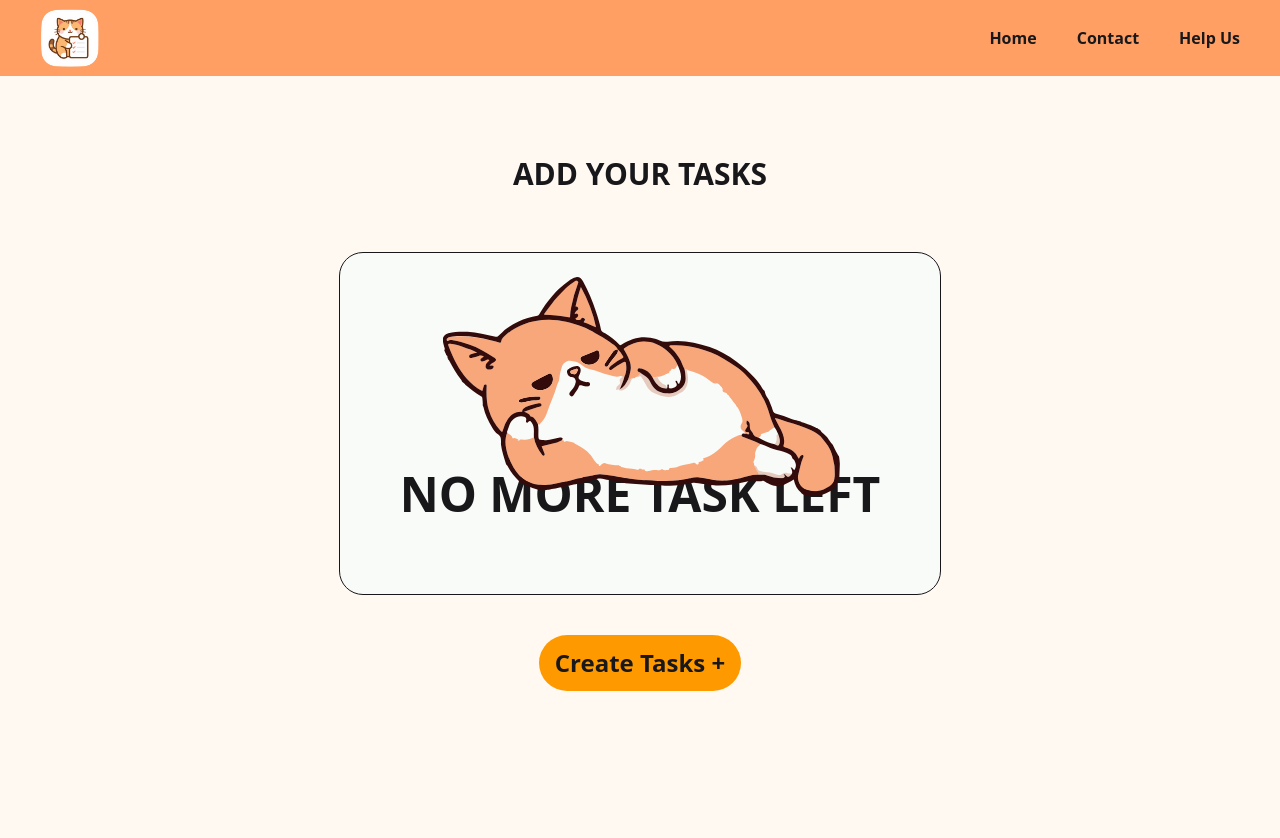
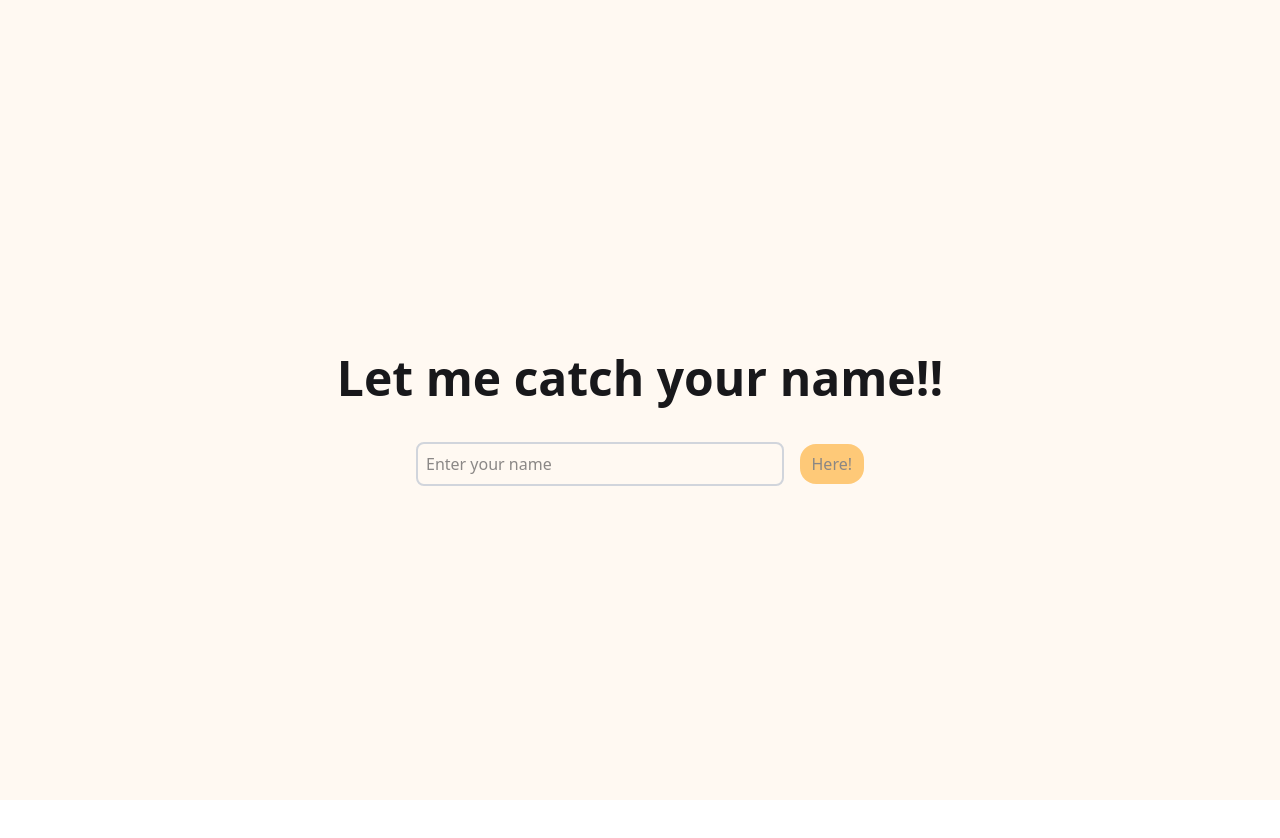
Before and after one commit to Aishik-paul/nekonote, a React (Vite) app: page / in a window 1280 px wide. Shown: the top 838 px of the page. After the commit the page ends 800 px from the top, so only its background shows below. Built offline with nearby package versions, Linux system fonts and the light colour scheme.

Commit message:
name feature

```diff
--- a/src/App.jsx
+++ b/src/App.jsx
@@ -1,19 +1,32 @@
-import React from 'react';
+import React, { useState, useEffect } from 'react';
 import Navbar from './components/Navbar/navbar';
 import Todo from './components/Todos/Todo';
+import CatchName from './components/catchName/catchName';
 import './App.css';
 
 export default function App() {
+  const [name, setName] = useState("");
+
+  // Load name from localStorage when app loads
+  useEffect(() => {
+    const storedName = localStorage.getItem("name");
+    if (storedName) {
+      setName(storedName);
+    }
+  }, []);
+
+  // If there's no name yet, show CatchName only
+  if (!name) {
+    return <CatchName setName={setName} />;
+  }
+
+  // If we already have a name, show the main app
   return (
     <div>
-
       <Navbar />
-
-      <div className='bg-[#fff9f2] h-screen'>
-        <Todo />
+      <div className="bg-[#fff9f2] h-screen">
+        <Todo name={name} />
       </div>
     </div>
-
-
   );
 }
--- a/src/components/Navbar/addTodo.jsx
+++ /dev/null
@@ -1,43 +0,0 @@
-// Add new todo
-function handleAddTodo(e) {
-    e.preventDefault();
-
-    if (!input.trim()) return;
-
-    const newTodo = {
-        id: Date.now(),
-        text: input,
-        completed: false,
-    };
-
-    setTodos([...todos, newTodo]);
-    setInput('');
-}
-
-function AddTodo() {
-    const [input, setInput] = useState('');
-
-    {/* Input Area */ }
-    <div className="flex justify-center mt-6">
-        <input
-            type="text"
-            placeholder="Add a new todo..."
-            value={input}
-            onChange={(e) => setInput(e.target.value)}
-            onKeyDown={(e) => {
-                if (e.key === 'Enter') {
-                    handleAddTodo(e);
-                }
-            }}
-            className="w-2/4 px-4 border rounded focus:outline-none focus:ring-2 focus:ring-blue-400"
-        />
-        <button
-            className="items-center py-4 px-6 ml-2 text-white bg-blue-500 rounded hover:bg-blue-600 cursor-pointer"
-            onClick={handleAddTodo}
-        >
-            Save
-        </button>
-    </div>
-}
-
-export default AddTodo;
--- a/src/components/Todos/Todo.jsx
+++ b/src/components/Todos/Todo.jsx
@@ -2,7 +2,7 @@ import { useEffect, useState } from 'react';
 import NoTodo from '../noTodo/NoTodo';
 import AddTodo from '../addTodo/AddTodo';
 
-function Todo() {
+function Todo({ name }) {
   const [input, setInput] = useState('');
   const [editId, setEditId] = useState(null);
   const [showInput, setShowInput] = useState(false);
@@ -50,11 +50,13 @@ function Todo() {
 
   return (
     <div className="min-h-screen bg-[#fff9f2] py-5">
-      <h1 className="my-15 relative text-3xl font-bold text-center">ADD YOUR TASKS</h1>
+
+
 
       {/* If no todos exist */}
       {todos.length === 0 ? (
         <div className="top-0 relative">
+                <h1 className='text-6xl font-bold text-center my-10'>Hellow! {name}</h1>
           <NoTodo />
           <div className="flex justify-center mt-6">
             {!showInput ? (
@@ -82,6 +84,7 @@ function Todo() {
       ) : (
         <>
           {/* Always show AddTodo when there are todos */}
+                <h1 className="my-15 relative text-3xl font-bold text-center">ADD YOUR TASKS</h1>
           <AddTodo
             todos={todos}
             setTodos={setTodos}
--- /dev/null
+++ b/src/components/catchName/catchName.jsx
@@ -0,0 +1,43 @@
+import { useState } from "react";
+
+function CatchName({ setName }) {
+  const [inputValue, setInputValue] = useState("");
+
+  const handleButtonClick = () => {
+    if (!inputValue.trim()) return; // avoid empty name
+    localStorage.setItem("name", inputValue);
+    setName(inputValue); // This will trigger App to render MainApp
+  };
+
+  return (
+    <div className="flex flex-col items-center justify-center h-screen bg-[#fff9f2]">
+      <h1 className="text-5xl font-extrabold text-center my-10">
+        Let me catch your name!!
+      </h1>
+      <div className="flex items-center gap-4 w-full max-w-md">
+        <input
+          type="text"
+          value={inputValue}
+                  onKeyDown={(e) => {
+          if (e.key === "Enter") {
+            handleButtonClick(e);
+          }
+        }}
+          onChange={(e) => setInputValue(e.target.value)}
+          className="border-2 border-gray-300 rounded-lg p-2 w-full max-w-md"
+          placeholder="Enter your name"
+        />
+        <button
+          onClick={handleButtonClick}
+          className="bg-amber-500 px-3 py-2 rounded-2xl cursor-pointer"
+          disabled={!inputValue.trim()}
+          style={{ opacity: inputValue.trim() ? 1 : 0.5 }}
+        >
+          Here!
+        </button>
+      </div>
+    </div>
+  );
+}
+
+export default CatchName;
```
